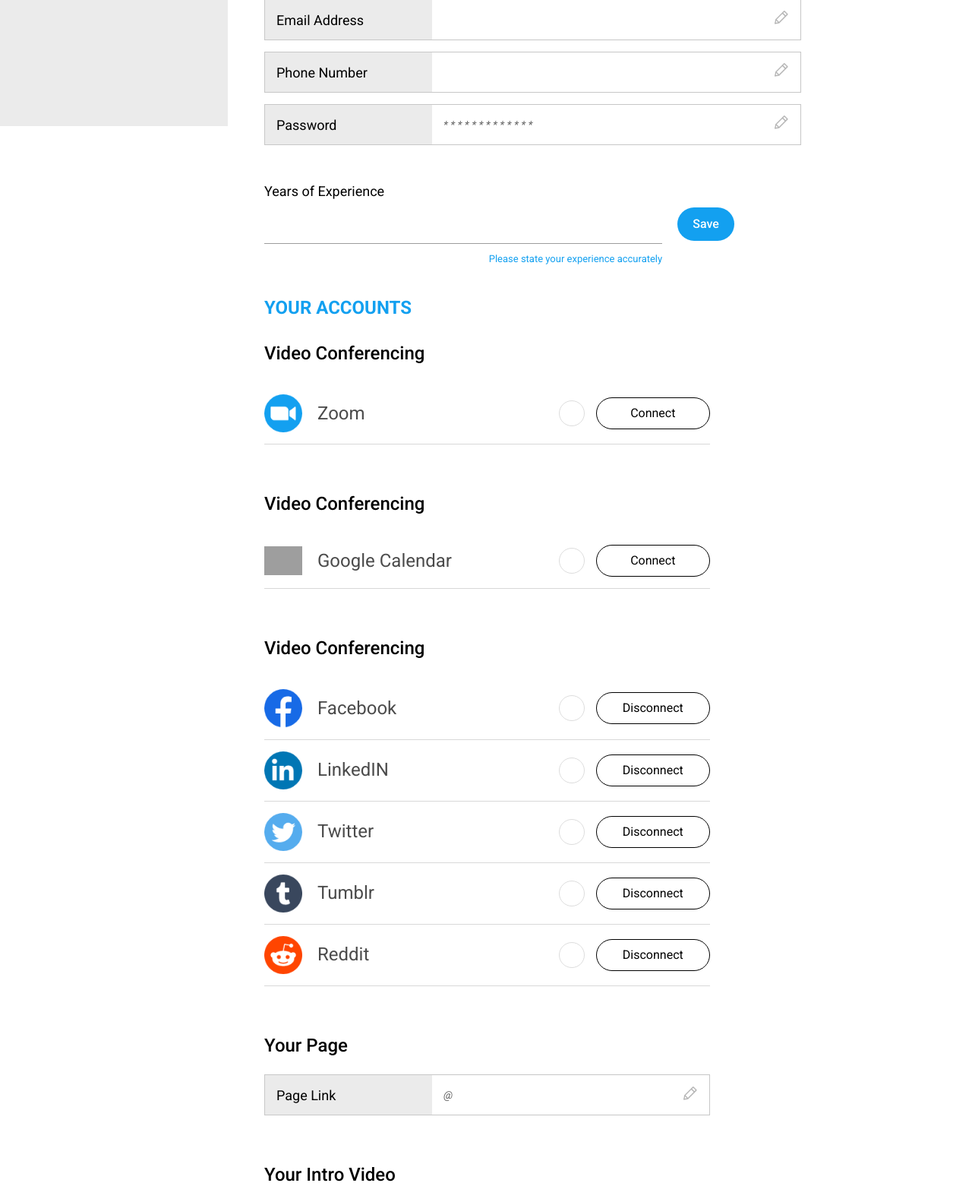
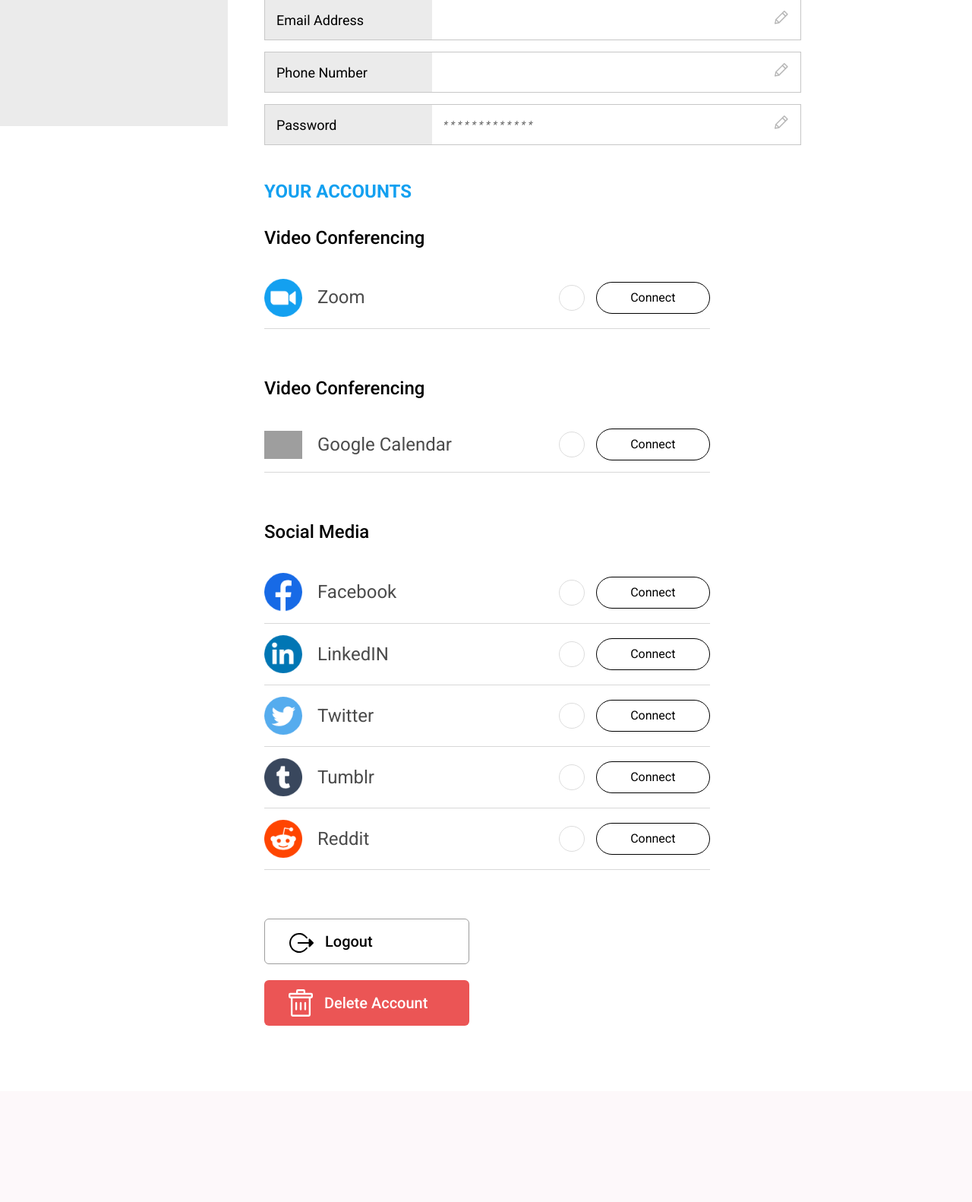
Before and after one commit to AadiMehta/CenterStage, a Django app: template frontend/templates/student/dashboard/account/info.html in a window 1280 px wide. Shown: the part 634-2216 px from the top of the page at 76% size. After the commit the page ends 1984 px from the top, so only its background shows below. Run offline with Django 3.2, Linux system fonts and the light colour scheme; the template is opened without the code that fills it, so the values that code supplies are empty; some libraries are stand-ins or nearby versions; grey boxes are pictures that could not be loaded.

Commit message:
Changes: 1. Some sections removed from student dashboard info

```diff
--- a/frontend/templates/student/dashboard/account/info.html
+++ b/frontend/templates/student/dashboard/account/info.html
@@ -70,17 +70,17 @@
                   <button type="button" class="edit-btn"><img src="{% static 'images/edit.png' %}" alt="" /></button>
                </div>
             </div>
-            <div class="profile-wrap">
-               <div class="form-group exp-area">
-                  <label>Years of Experience</label>
-                  <div class="exp-row inp-with-btn">
-                     <div class="liner-inp"><input type="text" class="form-control" placeholder="{{user.student_profile_data.year_of_experience}}">
-                        <span class="addmore-text">Please state your experience accurately</span>
-                     </div>
-                     <button type="button" class="btn-rounded">Save</button>
-                  </div>
-               </div>
-            </div>
+<!--            <div class="profile-wrap">-->
+<!--               <div class="form-group exp-area">-->
+<!--                  <label>Years of Experience</label>-->
+<!--                  <div class="exp-row inp-with-btn">-->
+<!--                     <div class="liner-inp"><input type="text" class="form-control" placeholder="{{user.student_profile_data.year_of_experience}}">-->
+<!--                        <span class="addmore-text">Please state your experience accurately</span>-->
+<!--                     </div>-->
+<!--                     <button type="button" class="btn-rounded">Save</button>-->
+<!--                  </div>-->
+<!--               </div>-->
+<!--            </div>-->
             <div class="yourac-sec profile-wrap">
                <h2 class="title-2">Your Accounts</h2>
                <div class="profile-wrap-main">
@@ -168,7 +168,7 @@
                         </div>
                      </div>
                      <div class="yourac-wrap">
-                        <h3>Video Conferencing</h3>
+                        <h3>Social Media</h3>
                         <div class="ac-veryfy-row">
                            <div class="ac-veryfy-left">
                               <i><img src="{% static 'images/icon-facebook.png' %}" alt="" /></i>
@@ -181,7 +181,7 @@
                                  <input type="radio" id="test1" name="radio-group">
                                  <label for="test1"></label>
                               </div>
-                              <button type="button" class="btn-liner">Disconnect</button>
+                              <button type="button" class="btn-liner">Connect</button>
                            </div>
                         </div>
                         <div class="ac-veryfy-row">
@@ -196,7 +196,7 @@
                                  <input type="radio" id="test2" name="radio-group">
                                  <label for="test2"></label>
                               </div>
-                              <button type="button" class="btn-liner">Disconnect</button>
+                              <button type="button" class="btn-liner">Connect</button>
                            </div>
                         </div>
                         <div class="ac-veryfy-row">
@@ -211,7 +211,7 @@
                                  <input type="radio" id="test3" name="radio-group">
                                  <label for="test3"></label>
                               </div>
-                              <button type="button" class="btn-liner">Disconnect</button>
+                              <button type="button" class="btn-liner">Connect</button>
                            </div>
                         </div>
                         <div class="ac-veryfy-row">
@@ -226,7 +226,7 @@
                                  <input type="radio" id="test4" name="radio-group">
                                  <label for="test4"></label>
                               </div>
-                              <button type="button" class="btn-liner">Disconnect</button>
+                              <button type="button" class="btn-liner">Connect</button>
                            </div>
                         </div>
                         <div class="ac-veryfy-row">
@@ -241,23 +241,8 @@
                                  <input type="radio" id="test5" name="radio-group">
                                  <label for="test5"></label>
                               </div>
-                              <button type="button" class="btn-liner">Disconnect</button>
+                              <button type="button" class="btn-liner">Connect</button>
                            </div>
-                        </div>
-                     </div>
-                     <div class="yourac-wrap">
-                        <h3>Your Page</h3>
-                        <div class="personal-dtl-row">
-                           <div class="personal-dtl-label">Page Link</div>
-                           <div class="personal-dtl-inp">{{user.student_profile_data.subdomain}}@{{site_name}}</div>
-                           <button type="button" class="edit-btn"><img src="{% static 'images/edit.png' %}" alt=""></button>
-                        </div>
-                     </div>
-                     <div class="yourac-wrap">
-                        <h3>Your Intro Video</h3>
-                        <div class="intro-video">
-                           <img src="{% static 'images/video-img.jpg' %}" alt="" />
-                           <button type="button" class="edit-btn"><img src="{% static 'images/edit.png' %}" alt="" /></button>
                         </div>
                      </div>
                      <div class="prof-action-btn">
--- a/frontend/views/studentdashboard.py
+++ b/frontend/views/studentdashboard.py
@@ -47,10 +47,9 @@ class StudentDashboardAccountInfo(TemplateView):
     def get_context_data(self, **kwargs):
         context = super().get_context_data(**kwargs)
         context['user'] = self.request.user
-        user = self.request.user
         student_accounts = {}
         context.update({
-            'user': user,
+            'user': context['user'],
             'student_accounts': student_accounts,
             'BASE_URL': settings.BASE_URL,
             'zoom': {
```
